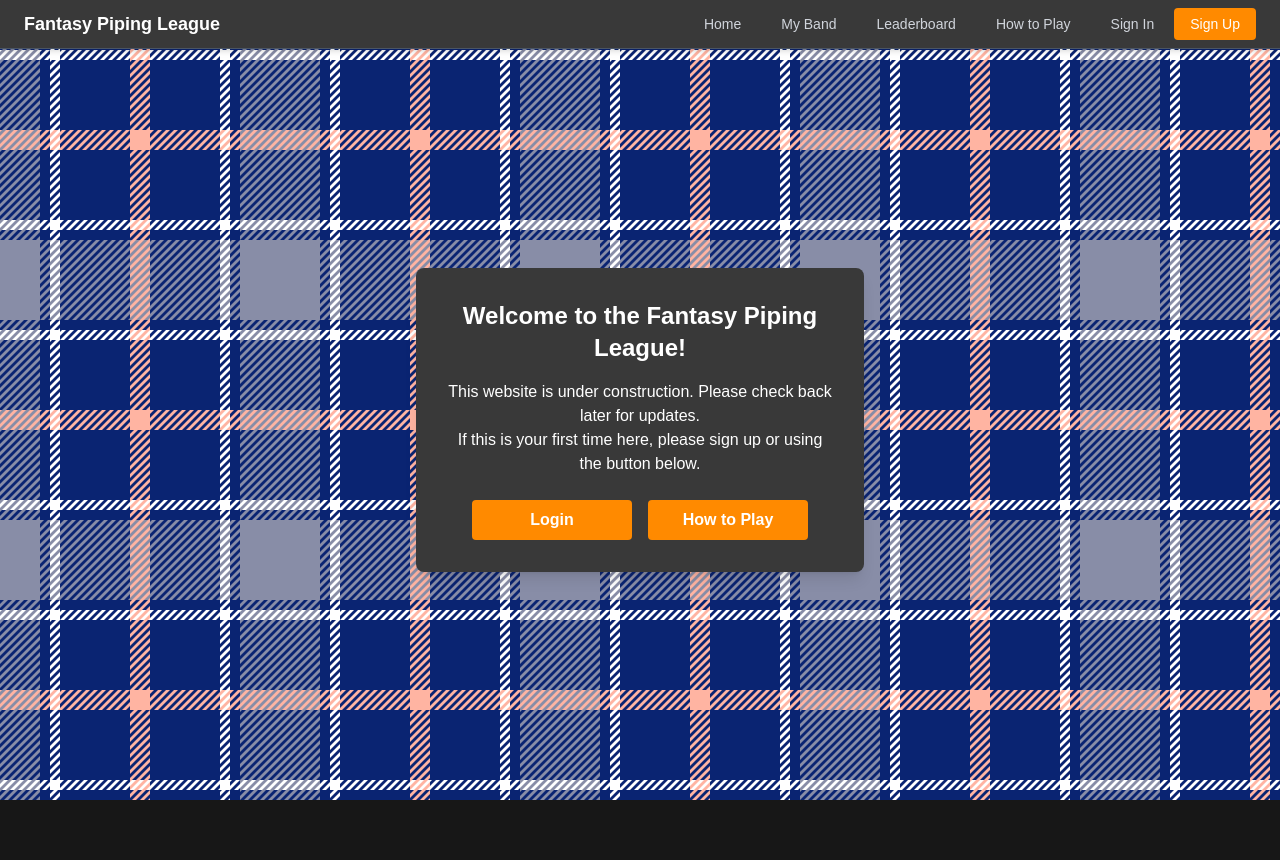
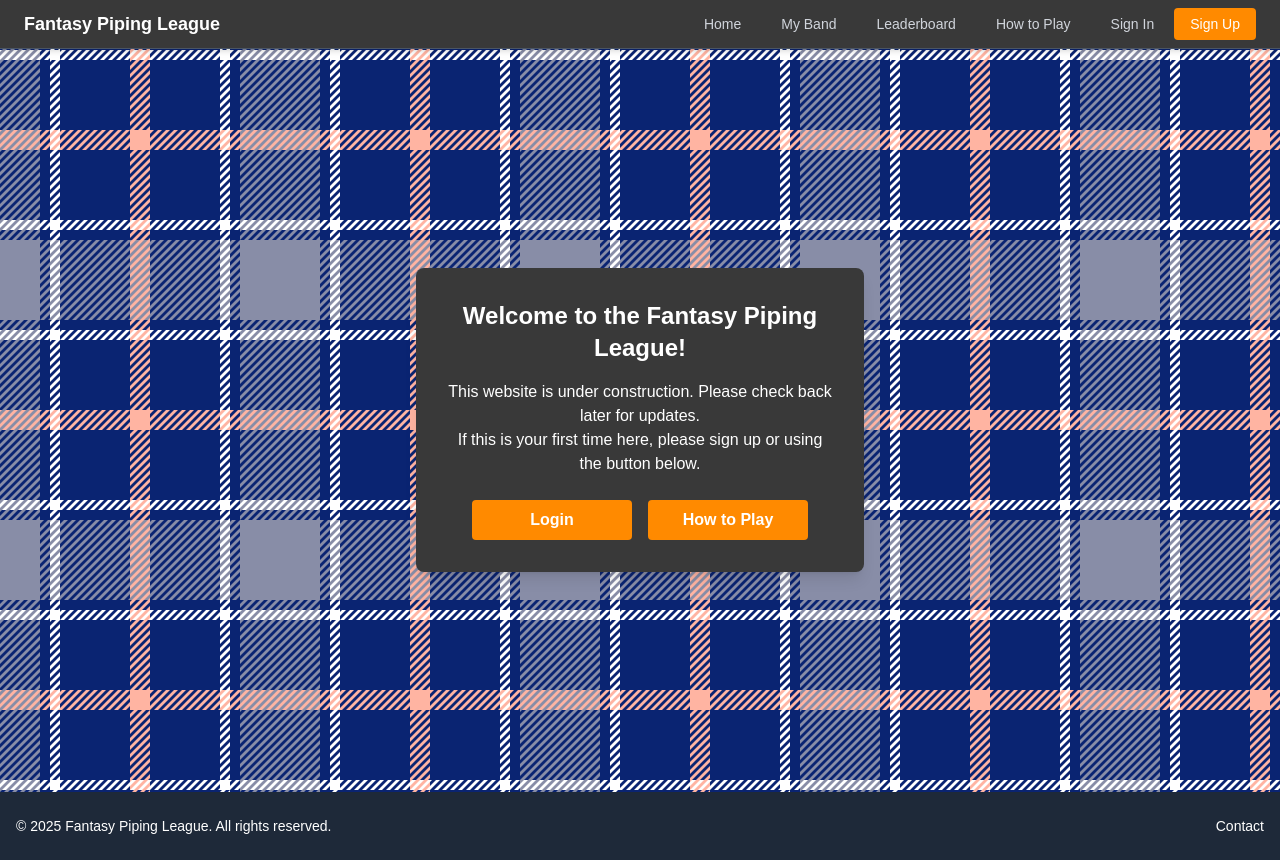
Before and after one commit to ConorHaughney/Fantasy-Piping-League, a Next.js app in the folder frontend/FPLFrontend/: page / in a window 1280 px wide. Before the commit the page ends 800 px from the top, so only its background shows below. Built offline with nearby package versions, Linux system fonts and the light colour scheme.

Commit message:
leaderboard + footer

```diff
--- /dev/null
+++ b/frontend/FPLFrontend/app/components/footer.jsx
@@ -0,0 +1,24 @@
+import React from 'react';
+
+const Footer = () => {
+  return (
+    <footer className="bg-gray-800 text-white mt-auto py-6">
+      <div className="container mx-auto px-4">
+        <div className="flex flex-col md:flex-row justify-between items-center">
+          <div className="mb-4 md:mb-0">
+            <p className="text-sm">
+              © {new Date().getFullYear()} Fantasy Piping League. All rights reserved.
+            </p>
+          </div>
+          <div className="flex space-x-6">
+            <a href="mailto:fantasypipingleague@gmail.com" className="text-sm hover:text-gray-300 transition-colors">
+              Contact
+            </a>
+          </div>
+        </div>
+      </div>
+    </footer>
+  );
+};
+
+export default Footer;
--- a/frontend/FPLFrontend/app/layout.tsx
+++ b/frontend/FPLFrontend/app/layout.tsx
@@ -4,6 +4,7 @@
 import { tartan, TartanBg } from "./components/tartan";
 import NavBar from "./components/NavBar";
 import BandDataManager from "./components/bandDataManager";
+import Footer from "./components/footer";
 
 const geistSans = Geist({
   variable: "--font-geist-sans",
@@ -15,7 +16,6 @@
   subsets: ["latin"],
 });
 
-
 export default function RootLayout({
   children,
 }: Readonly<{
@@ -24,14 +24,15 @@
   return (
     <html lang="en">
       <body
-        className={`${geistSans.variable} ${geistMono.variable} antialiased`}
+        className={`${geistSans.variable} ${geistMono.variable} antialiased min-h-screen flex flex-col`}
       >
         <BandDataManager />
         <TartanBg tartan={tartan} />
         <NavBar />
-        <div className="container mx-auto px-4 pt-12">
+        <div className="container mx-auto px-4 pt-12 flex-grow">
           <main>{children}</main>
         </div>
+        <Footer />
       </body>
     </html>
   );
--- a/frontend/FPLFrontend/app/leaderboard/page.tsx
+++ b/frontend/FPLFrontend/app/leaderboard/page.tsx
@@ -206,14 +206,6 @@
       <div className="bg-[#393939] rounded-lg shadow-lg p-8 max-w-4xl w-full">
         <div className="text-center mb-6">
           <h2 className="text-3xl font-bold mb-2 text-white">🏆 Leaderboard</h2>
-          {leaderboardData && (
-            <div className="text-sm text-gray-300 space-y-1">
-              <p>
-                Week {leaderboardData.weekNumber} • Last updated:{" "}
-                {new Date(leaderboardData.lastUpdated).toLocaleDateString()}
-              </p>
-            </div>
-          )}
         </div>
 
         <div className="bg-[#222] rounded-lg p-6">
```
